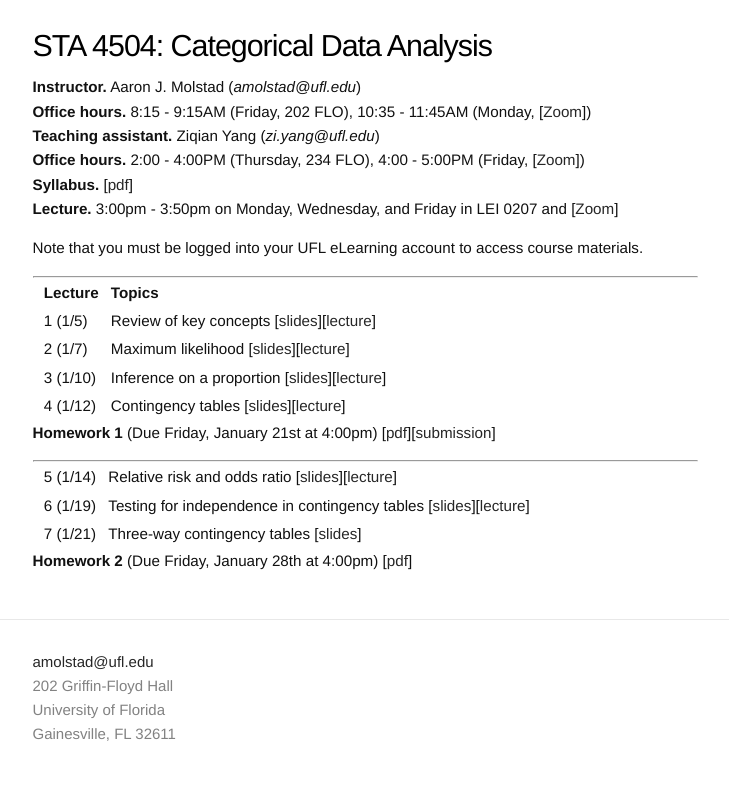
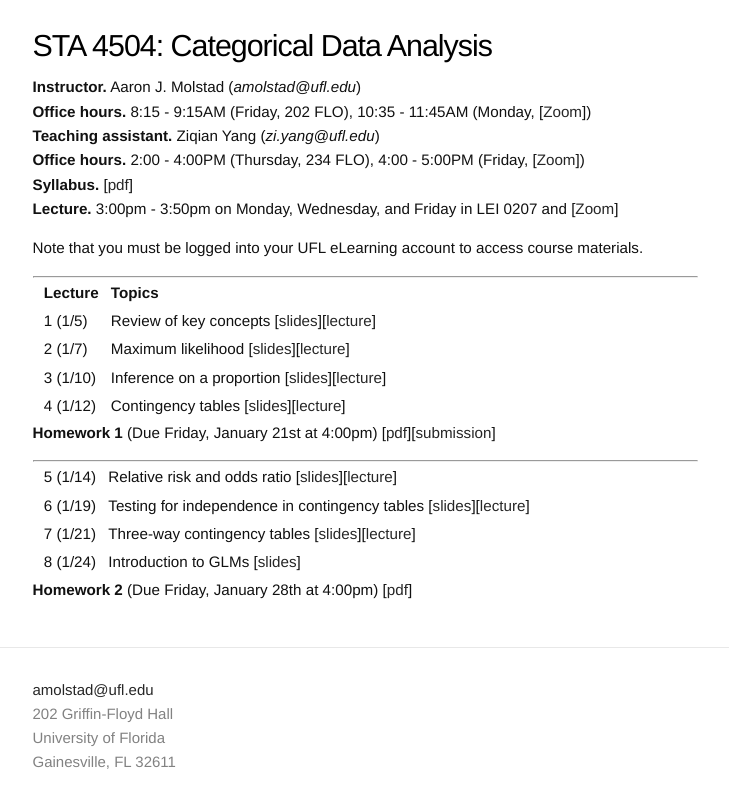
Before and after one commit to ajmolstad/ajmolstad.github.io, a Jekyll site: the page built from S22_STA4504.md, in a window 1280 px wide. Shown: the top 808 px of the page, without its empty margins (275-1004 px from the left). Built offline with Jekyll 4.4.1, drawn with Linux system fonts in a browser that asks for light colours.

Commit message:
Update S22_STA4504.md

```diff
--- a/S22_STA4504.md
+++ b/S22_STA4504.md
@@ -27,6 +27,7 @@ Note that you must be logged into your UFL eLearning account to access course ma
 
 || 5 (1/14) || Relative risk and odds ratio [[slides](https://ufl.instructure.com/files/65768564/download?download_frd=1)][[lecture](https://ufl.instructure.com/courses/449490/files?preview=65874685)] ||
 || 6 (1/19) || Testing for independence in contingency tables [[slides](https://ufl.instructure.com/files/65887523/download?download_frd=1)][[lecture](https://ufl.instructure.com/courses/449490/files?preview=65894739)]||
-|| 7 (1/21) || Three-way contingency tables [[slides](https://ufl.instructure.com/files/65946157/download?download_frd=1)]||
+|| 7 (1/21) || Three-way contingency tables [[slides](https://ufl.instructure.com/files/65946157/download?download_frd=1)][[lecture](https://ufl.instructure.com/courses/449490/files?preview=66018370)]||
+|| 8 (1/24) || Introduction to GLMs [[slides](https://ufl.instructure.com/files/66018349/download?download_frd=1)]||
 
 **Homework 2** (Due Friday, January 28th at 4:00pm) [[pdf](https://ufl.instructure.com/files/65946166/download?download_frd=1)]
```
